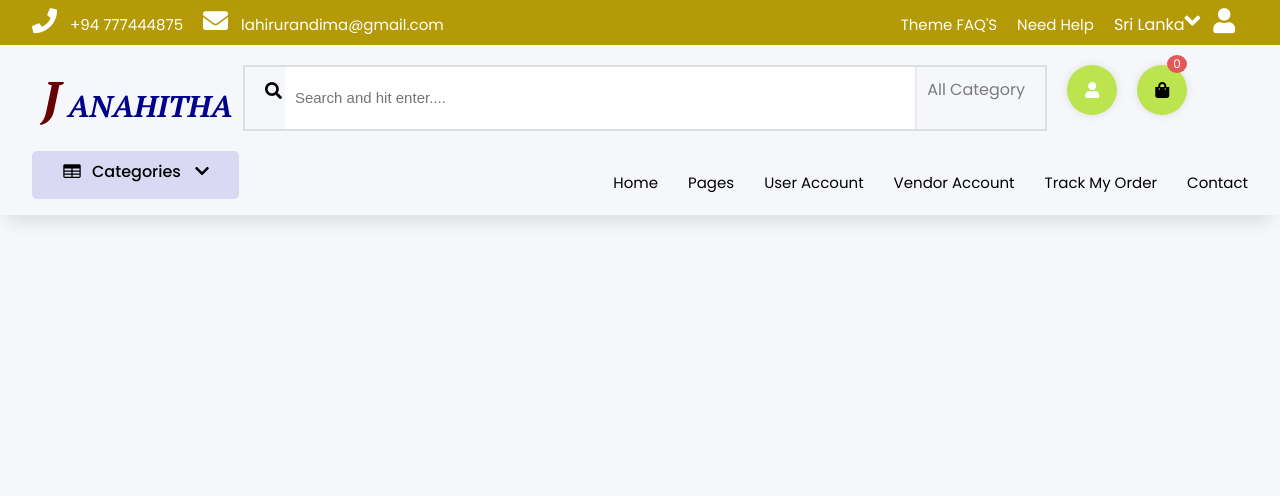
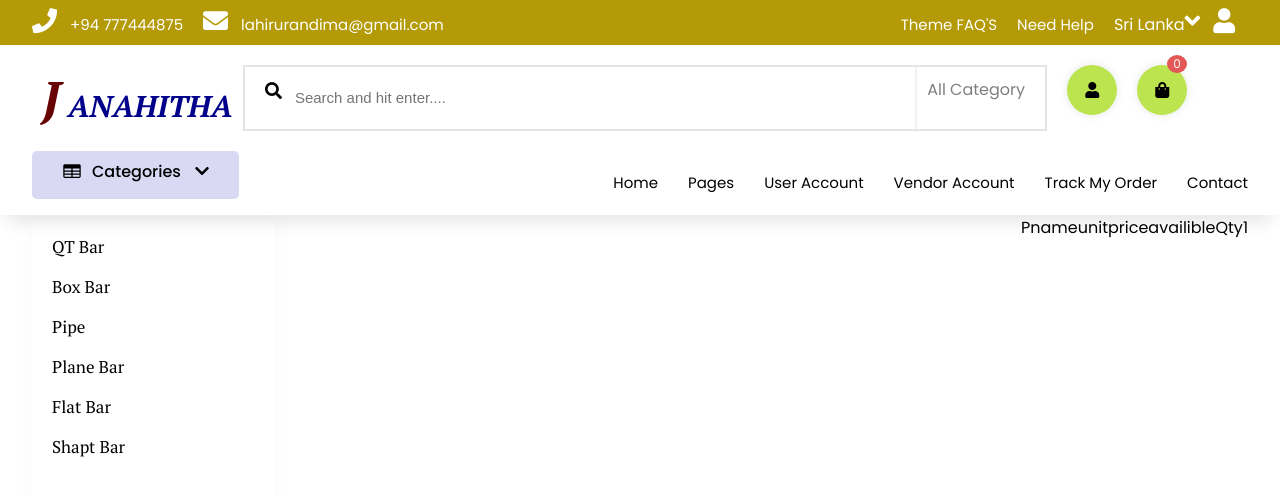
Before and after one commit to WIJETHUNGA-174/DBMS-project, a React (Create React App) app in the folder client/: page / in a window 1280 px wide. Shown: the top 496 px of the page. Built offline with nearby package versions, Linux system fonts and the light colour scheme.

Commit message:
category if added

```diff
--- a/client/src/App.css
+++ b/client/src/App.css
@@ -1,5 +1,5 @@
 @import url('https://fonts.googleapis.com/css2?family=Poppins:ital,wght@0,100;0,200;0,300;0,400;0,500;0,600;0,700;0,800;0,900;1,100;1,200;1,300;1,400;1,500;1,600;1,700;1,800&display=swap');
-
+@import url('https://fonts.googleapis.com/css2?family=PT+Serif:ital,wght@0,400;0,700;1,400;1,700&display=swap');
 *{
   padding: 0;
   margin: 0;
@@ -7,7 +7,7 @@
 }
 body{
   font-family: 'Poppins', sans-serif;
-  background: #f6f7fa;
+  background: #ffffff;
 }
 .background {
   background-color: antiquewhite;
@@ -57,5 +57,40 @@
   box-shadow: 0 0 10px rgba(0,0,0,0.1);
 }
 .boxShadow{
-  box-shadow: rgb(43 52 69 / 10%) 0px 4px 16px;
+  box-shadow: rgba(69, 45, 43, 0.1) 0px 4px 16px;
 }
+/*__________________category______________________*/
+.contentWidth{
+width: 77%;
+}
+.category {
+  width: 20%;
+  box-shadow: rgba(177, 185, 201, 0.1) 0px 4px 16px;
+  height: 400px;
+  padding: 15px 0;
+  border-radius: 5px;
+  margin-top: 5px;
+  display: inline;
+}
+.category img{
+  width: 30px;
+  height: 30px;
+  margin-top: 5px;
+  object-fit: contain;
+
+}
+.category span{
+  margin:auto;
+  font-size: 17px;
+  font-family: 'PT Serif', serif;
+  text-transform: capitalize;
+}
+.category .box{
+  height: 40px;
+  transition: 0.5s;
+  padding: 0 20px;
+}
+.category .box:hover{
+  background-color: rgb(248, 232, 232);
+  cursor: pointer;
+}
--- a/client/src/App.js
+++ b/client/src/App.js
@@ -1,6 +1,7 @@
 import './App.css';
 import Header from './components/header/Header';
-import {  BrowserRouter as Router,  Switch} from "react-router-dom";
+import {  BrowserRouter as Router,  Switch,Route} from "react-router-dom";
+import Pages from './screens/Pages';
 
 function App() {
   return (
@@ -9,9 +10,9 @@
       <Router>
         <Header />
         <Switch>
-          {/*<Route path='' exact>
-            <About />
-          </Route> */}
+          <Route path='/' exact>
+            <Pages />
+          </Route>
         </Switch>
     </Router>
     </>
--- a/client/src/components/header/Search.jsx
+++ b/client/src/components/header/Search.jsx
@@ -19,7 +19,9 @@
               <span>All Category</span>
             </div>
             <div className='icon f_flex width'>
+              <Link to= '/profile'>
               <i className='fa fa-user icon-circle'></i>
+              </Link>
               <div className='cart'>
                 <Link to='/cart'>
                   <i className='fa fa-shopping-bag icon-circle'></i>
--- /dev/null
+++ b/client/src/components/mainpage/Card.jsx
@@ -0,0 +1,33 @@
+import React from 'react'
+
+const Card = () => {
+        const card = [
+            {
+                pname: 'Pname',
+                unitprice:"unitprice",
+                availibleQty:"availibleQty",
+                pid:"1"
+
+            }
+        ]
+  return (
+    <div>
+        <div className='sellcard'>
+            {card.map((value,index) =>{
+                return(
+                    <div className='box f_flex' key={index}>
+                        <span>{value.pname}</span>
+                        <span>{value.unitprice}</span>
+                        <span>{value.availibleQty}</span>
+                        <span>{value.pid}</span>
+
+                    </div>
+                )
+            })}
+        </div>
+
+    </div>
+  )
+}
+
+export default Card
--- a/client/src/components/mainpage/Categories.jsx
+++ b/client/src/components/mainpage/Categories.jsx
@@ -0,0 +1,46 @@
+import React from 'react';
+
+
+const Categories = () => {
+    const data = [
+        {
+            cateImg: 'https://i.ibb.co/7vDLJFb/burger.png',
+            cateName:"QT Bar"
+        },
+        {
+            cateImg: 'https://i.ibb.co/7vDLJFb/burger.png',
+            cateName:"Box Bar"
+        },
+        {
+            cateImg: 'https://i.ibb.co/7vDLJFb/burger.png',
+            cateName:"Pipe"
+        },
+        {
+            cateImg: 'https://i.ibb.co/7vDLJFb/burger.png',
+            cateName:"Plane Bar"
+        },
+        {
+            cateImg: 'https://i.ibb.co/7vDLJFb/burger.png',
+            cateName:"Flat Bar"
+        },
+        {
+            cateImg: 'https://i.ibb.co/7vDLJFb/burger.png',
+            cateName:"Shapt Bar"
+        }
+    ]
+  return (
+    <>
+        <div className='category'>
+            {data.map((value,index) =>{
+                return(
+                    <div className='box f_flex' key={index}>
+                        <span>{value.cateName}</span>
+                    </div>
+                )
+            })}
+        </div>
+    </>
+  );
+}
+
+export default Categories;
--- a/client/src/components/mainpage/Home.jsx
+++ b/client/src/components/mainpage/Home.jsx
@@ -0,0 +1,19 @@
+import React from 'react'
+import Card from './Card'
+import Categories from './Categories'
+
+const Home = () => {
+  return (
+    <>
+        <section className='home'>
+            <div className='container d_flex'>
+                <Categories />
+                <Card />
+            </div>
+        </section>
+
+    </>
+  )
+}
+
+export default Home
--- a/client/src/screens/Pages.jsx
+++ b/client/src/screens/Pages.jsx
@@ -1,10 +1,11 @@
 import React from 'react'
+import Home from '../components/mainpage/Home'
 
 const Pages = () => {
   return (
-    <div>
-
-    </div>
+    <>
+        <Home />
+    </>
   )
 }
 
```
